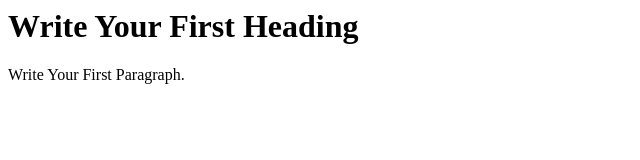
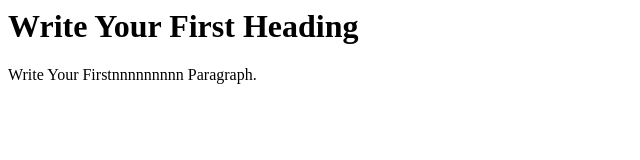
Before and after one commit to radchapoom/toommyy, a plain HTML site: page index.html in a window 1280 px wide. Shown: the full height of the page, 0-640 px from the left. Drawn offline with Linux system fonts and the light colour scheme.

Commit message:
Update index.html

```diff
--- a/index.html
+++ b/index.html
@@ -1,6 +1,6 @@
 <html>
 <body>
 <h1>Write Your First Heading</h1>
-<p>Write Your First Paragraph.</p>
+<p>Write Your Firstnnnnnnnnn Paragraph.</p>
 </body>
 </html>
```
